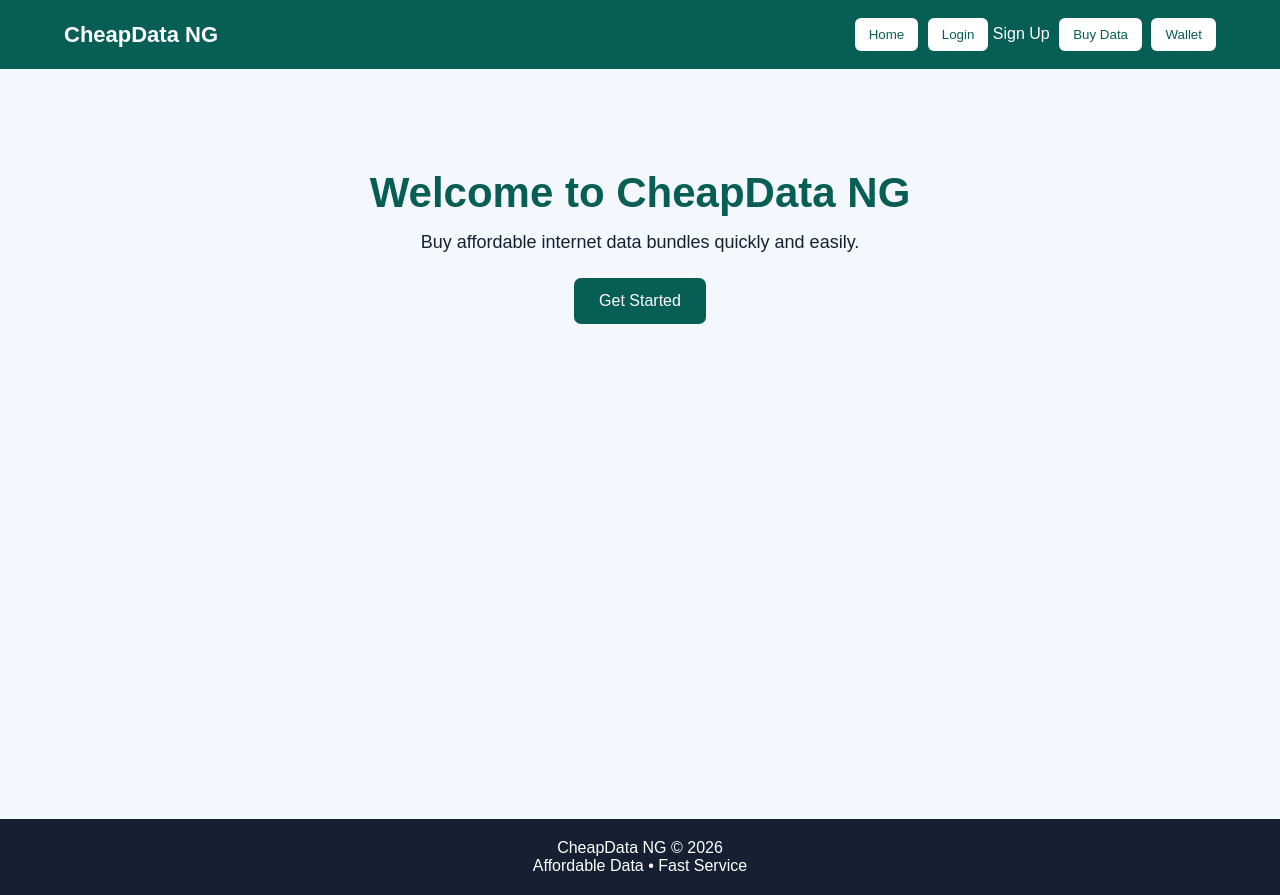
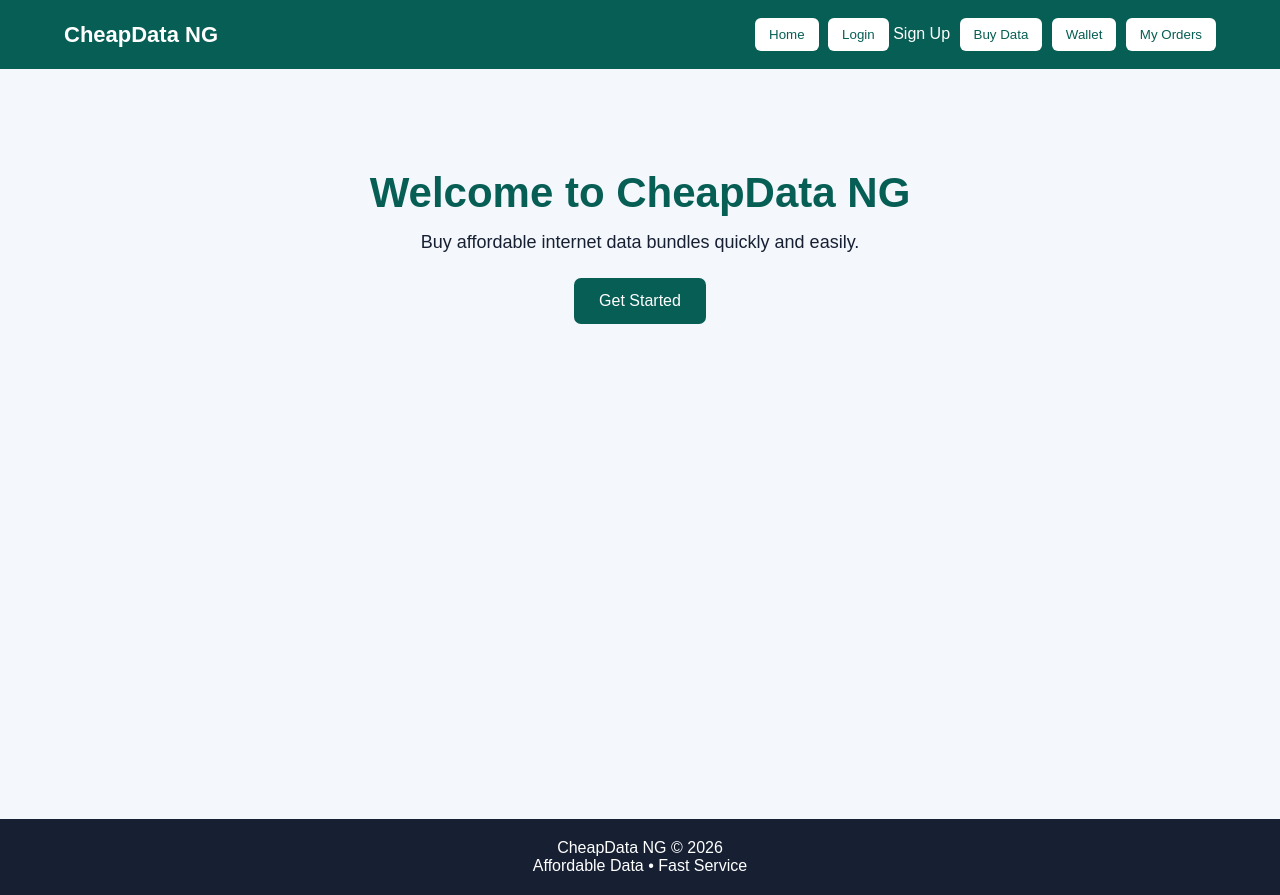
Before and after one commit to adesinae940-glitch/cheapdata-backend, a website: page Index.html in a window 1280 px wide. Drawn offline with Linux system fonts and the light colour scheme.

Commit message:
Add My Orders navigation button

```diff
--- a/Index.html
+++ b/Index.html
@@ -282,6 +282,10 @@ Buy Data
 </button>
 <button onclick="showPage('wallet')">
     Wallet
+</button>
+
+<button onclick="showOrders()">
+    My Orders
 </button>
 
 <button id="adminButton" onclick="showPage('adminDashboard'); loadAdminOrders();" style="display:none;">
```
